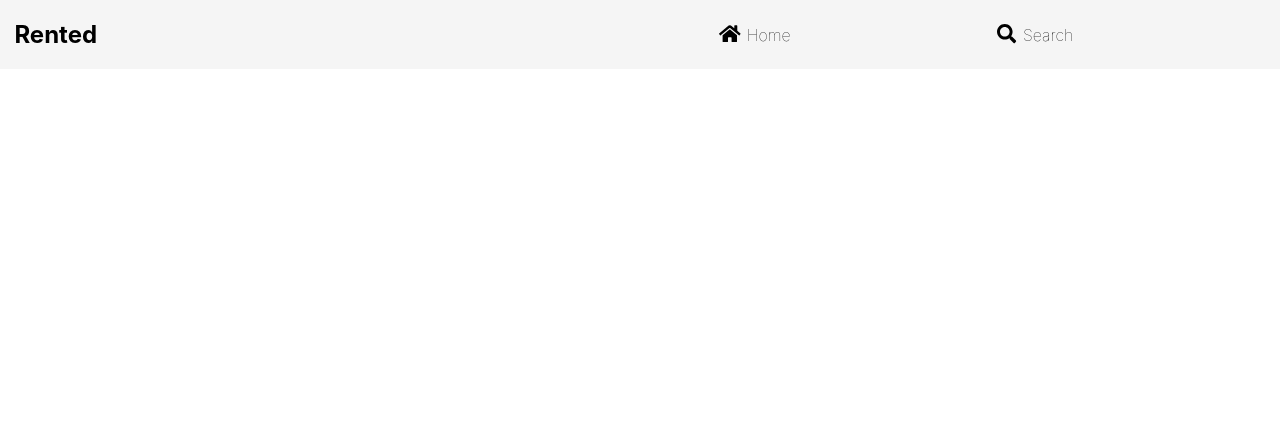
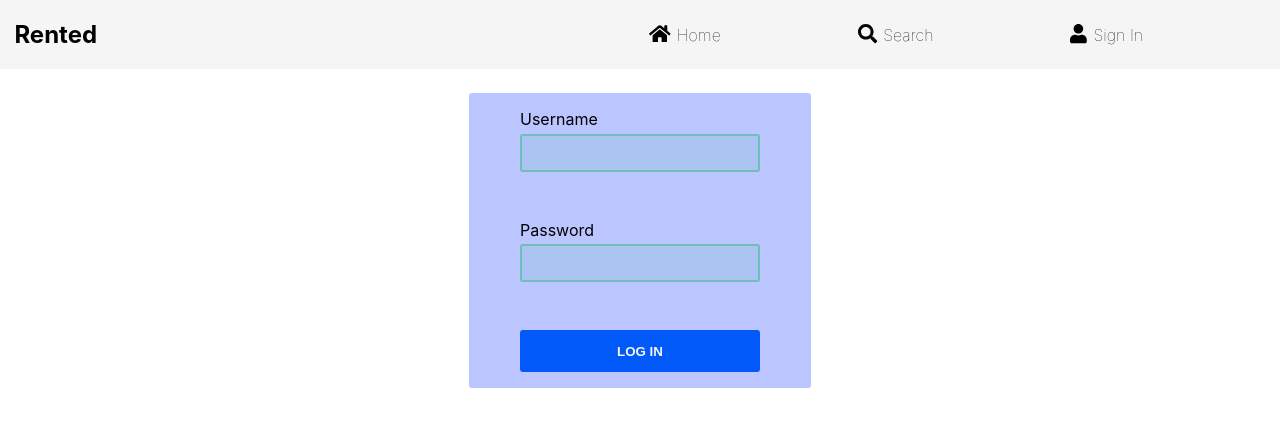
Before and after one commit to Denismr7/react-search-products, a React (Create React App) app: page /signin in a window 1280 px wide. Shown: the top 426 px of the page. Built offline with nearby package versions, Linux system fonts and the light colour scheme.

Commit message:
sign in and userData created, details improvements

```diff
--- a/src/App.js
+++ b/src/App.js
@@ -5,6 +5,7 @@ import Home from './components/Home'
 import { Switch, Route } from 'react-router-dom';
 import Navbar from './components/Navbar'
 import Details from './components/Details'
+import SignIn from './components/SignIn'
 import { StateProvider } from './context'
 
 function App() {
@@ -16,6 +17,7 @@ function App() {
           <Route exact path="/" component={Home}></Route>
           <Route path="/search" component={Search}></Route>
           <Route path="/details" component={Details}></Route>
+          <Route path="/signin" component={SignIn}></Route>
         </Switch>
       </div>
       </StateProvider>
--- a/src/colors.js
+++ b/src/colors.js
@@ -1,4 +1,7 @@
 const colors = {
-    blue: "rgb(2, 89, 250)"
+    blue: "rgb(2, 89, 250)",
+    lightBlue: "#bbc5ff",
+    green: "#4ebe9e",
+    black: "#1b1a28",
 }
 export default colors
--- a/src/components/Button.jsx
+++ b/src/components/Button.jsx
@@ -9,6 +9,7 @@ const StyledButton = styled.button`
     font-weight: bold;
     border-radius: 3px;
     padding: 0.7rem 2rem;
+    width: 100%;
     cursor: pointer;
 `
 
--- a/src/components/Details.jsx
+++ b/src/components/Details.jsx
@@ -3,11 +3,18 @@ import {StateConsumer} from '../context'
 import colors from '../colors'
 import styled from 'styled-components'
 import { FontAwesomeIcon } from '@fortawesome/react-fontawesome'
-import { faStar } from '@fortawesome/free-solid-svg-icons'
+import { faStar, faComment } from '@fortawesome/free-solid-svg-icons'
+import userData from '../data/userData'
 
 export default function Details() {
     const [selectedItem,] = useContext(StateConsumer)
-    const {name, price, img, description} = selectedItem
+    const {name, price, img, description, userId} = selectedItem
+
+    const getUserInfo = (id) => {
+        return userData.filter(user => user.userId === id)
+    }
+
+    const [selectedUser] = getUserInfo(userId)
     if (name === undefined) {
         return (
             <h1>No item selected</h1>
@@ -22,9 +29,13 @@ export default function Details() {
             <p>{description}</p>
         </div>
         <UserCont>
-            <h4>Usuario: GregMorrison34</h4>
-            <p>Registrado: 10 Ene 2019</p>
-            <p>Puntuación: <FontAwesomeIcon icon={faStar} className="fa" /> 4,4 / 5</p>
+            <img src={selectedUser.profileImg} alt="user"/>
+            <div>
+            <h4>{selectedUser.user}</h4>
+            <p>Miembro desde el {selectedUser.registrationDate}</p>
+            <p><FontAwesomeIcon icon={faStar} className="fa" /> {selectedUser.rating} / 5</p>
+            <Button>Mensaje<FontAwesomeIcon icon={faComment} className="fa" /></Button>
+            </div>
         </UserCont>
         </StyledDetailsCont>
     )
@@ -43,13 +54,34 @@ margin: 0 auto;
 `
 
 const UserCont = styled.div`
+    display: flex;
+    align-items: center;
     background: rgba(2, 89, 250, 0.3);
     border: 2px solid ${colors.blue};
-    padding: 1rem 6rem;
+    padding: 1rem 3rem;
     margin-top: 2rem;
     margin-bottom: 2rem;
     border-radius: 5px;
     & .fa {
         color: goldenrod;
     }
+    & img {
+        width: 120px;
+        height: 120px;
+        margin-right: 2rem;
+    }
 `
+const Button = styled.button`
+    background: rgba(250, 250, 250, 0.3);
+    border: 2px solid ${colors.blue};
+    color: ${colors.blue};
+    padding: 0.4rem 0.5rem;
+    font-size: 1.10rem;
+    width: 100%;
+    cursor: pointer;
+    & .fa {
+        color: ${colors.blue};
+        margin-left: 1rem;
+        font-size: 1.20rem;
+    }
+`
--- a/src/components/ListItems.jsx
+++ b/src/components/ListItems.jsx
@@ -1,6 +1,6 @@
 import React from 'react'
 import ProductItem from './ProductItem'
-import Data from '../data'
+import Data from '../data/data'
 import styled from 'styled-components'
 
 const StyledItemsCont = styled.div`
--- a/src/components/Navbar.jsx
+++ b/src/components/Navbar.jsx
@@ -1,7 +1,7 @@
 import React from 'react'
 import {Link} from 'react-router-dom'
 import { FontAwesomeIcon } from '@fortawesome/react-fontawesome'
-import { faHome, faSearch } from '@fortawesome/free-solid-svg-icons'
+import { faHome, faSearch, faUser } from '@fortawesome/free-solid-svg-icons'
 import styled from 'styled-components'
 
 const StyledNavbar = styled.nav`
@@ -47,6 +47,9 @@ export default function Navbar() {
             <Link to="/search">
                 <li><FontAwesomeIcon icon={faSearch} className="fa"/><span>Search</span></li>
             </Link>
+            <Link to="/signin">
+                <li><FontAwesomeIcon icon={faUser} className="fa"/><span>Sign In</span></li>
+            </Link>
         </ul>
         </StyledNavbar>
     )
--- /dev/null
+++ b/src/components/SignIn.jsx
@@ -0,0 +1,51 @@
+import React from 'react'
+import styled from 'styled-components'
+import colors from '../colors'
+import {Button} from './Button'
+
+const StyledForm = styled.form`
+    background: ${colors.lightBlue};
+    width: 15rem;
+    border-radius: 3px;
+    margin: 3vh auto;
+    padding: 2vh 4vw;
+`
+
+const StyledLabel = styled.label`
+display: flex;
+flex-direction: column;
+`
+
+const StyledInput = styled.input`
+    height: 2rem;
+    margin-top: 0.3rem;
+    margin-bottom: 3rem;
+    border: 2px solid ${colors.green};
+    background: rgba(78, 190, 158, 0.2);
+    opacity: 0.7;
+    border-radius: 3px;
+    padding-left: 0.4rem;
+    font-size: 1.07rem;
+    color: ${colors.black};
+    &:focus {
+        background: rgba(78, 190, 158, 0.3);
+        opacity: 1;
+    }
+
+`
+
+export default function SignIn() {
+    return (
+        <StyledForm>
+            <StyledLabel htmlFor="user">
+            Username
+            <StyledInput name="user" type="text" />
+            </StyledLabel>
+            <StyledLabel htmlFor="user">
+            Password
+            <StyledInput name="password" type="password" />
+            </StyledLabel>
+            <Button text="LOG IN" />
+        </StyledForm>
+    )
+}
--- a/src/context.jsx
+++ b/src/context.jsx
@@ -4,8 +4,9 @@ export const StateConsumer = createContext()
 
 export const StateProvider = (props) => {
     const [selectedItem, setSelectedItem] = useState({})
+    const [login, setLogin] = useState(false)
     return (
-        <StateConsumer.Provider value={[selectedItem, setSelectedItem]} >
+        <StateConsumer.Provider value={[selectedItem, setSelectedItem, login, setLogin]} >
         {props.children}
         </StateConsumer.Provider>
     )
--- a/src/data.js
+++ b/src/data/data.js
@@ -1,6 +1,7 @@
 const Data = [
     {
         id: 1,
+        userId: 1,
         name: "Amazfit Bip Lite",
         price: 15,
         img: "https://i.ibb.co/MMDgNX1/bip-lite-3.png",
@@ -8,6 +9,7 @@ const Data = [
     },
     {
         id: 2,
+        userId: 1,
         name: "Google Chromecast 3",
         price: 15,
         img: "https://i.postimg.cc/65wBpVbF/chormecastv3.png",
@@ -15,6 +17,7 @@ const Data = [
     },
     {
         id: 3,
+        userId: 3,
         name: "Xiaomi Redmi Note 8t",
         price: 50,
         img: "https://i.postimg.cc/brgWJnsj/xiaominote8t.png",
@@ -22,6 +25,7 @@ const Data = [
     },
     {
         id: 4,
+        userId: 2,
         name: "Samsung Galaxy A40",
         price: 60,
         img: "https://i.postimg.cc/mgtJLt40/samsunga40.png",
@@ -29,6 +33,7 @@ const Data = [
     },
     {
         id: 5,
+        userId: 3,
         name: "Apple iPhone 11",
         price: 90,
         img: "https://i.postimg.cc/xj54LKTw/iphone11.png",
@@ -36,6 +41,7 @@ const Data = [
     },
     {
         id: 6,
+        userId: 1,
         name: "Cámara Canon EOS 77D",
         price: 35,
         img: "https://i.postimg.cc/VsKKJmK1/camaracanon.png",
@@ -43,6 +49,7 @@ const Data = [
     },
     {
         id: 7,
+        userId: 2,
         name: "Amazfit GTS Reloj Smartwatch",
         price: 40,
         img: "https://i.postimg.cc/NfVbxbhz/amazfitgts.png",
@@ -50,6 +57,7 @@ const Data = [
     },
     {
         id: 8,
+        userId: 3,
         name: "Apple iPad 2019",
         price: 80,
         img: "https://i.postimg.cc/qBN16WS3/ipad.png",
@@ -57,6 +65,7 @@ const Data = [
     },
     {
         id: 9,
+        userId: 3,
         name: "Sony MDRXB650BT Auriculares Bluetooth Negros",
         price: 25,
         img: "https://i.postimg.cc/NjkDwt9W/auricularessony.png",
@@ -64,6 +73,7 @@ const Data = [
     },
     {
         id: 10,
+        userId: 2,
         name: "Xiaomi Mi Smart Band 4",
         price: 15,
         img: "https://i.postimg.cc/pXNJhrKw/mismartband.png",
--- /dev/null
+++ b/src/data/userData.js
@@ -0,0 +1,29 @@
+const userData = [
+    {
+        "userId": 1,
+        "Name": "Cobby Kalinsky",
+        "user": "ckalinsky0",
+        "email": "ckalinsky0@tiny.cc",
+        "rating": 3.1,
+        "registrationDate": "29.04.2020",
+        "profileImg": "https://robohash.org/pariaturvoluptastotam.png?size=200x200&set=set1"
+      }, {
+        "userId": 2,
+        "Name": "Norry Reef",
+        "user": "nreef1",
+        "email": "nreef1@wix.com",
+        "rating": 4.0,
+        "registrationDate": "01.03.2020",
+        "profileImg": "https://robohash.org/quisetrerum.png?size=200x200&set=set1"
+      }, {
+        "userId": 3,
+        "Name": "Cicely Sore",
+        "user": "csore2",
+        "email": "csore2@flickr.com",
+        "rating": 3.1,
+        "registrationDate": "27.12.2019",
+        "profileImg": "https://robohash.org/rerumdoloremasperiores.png?size=200x200&set=set1"
+      }
+]
+
+export default userData
```
